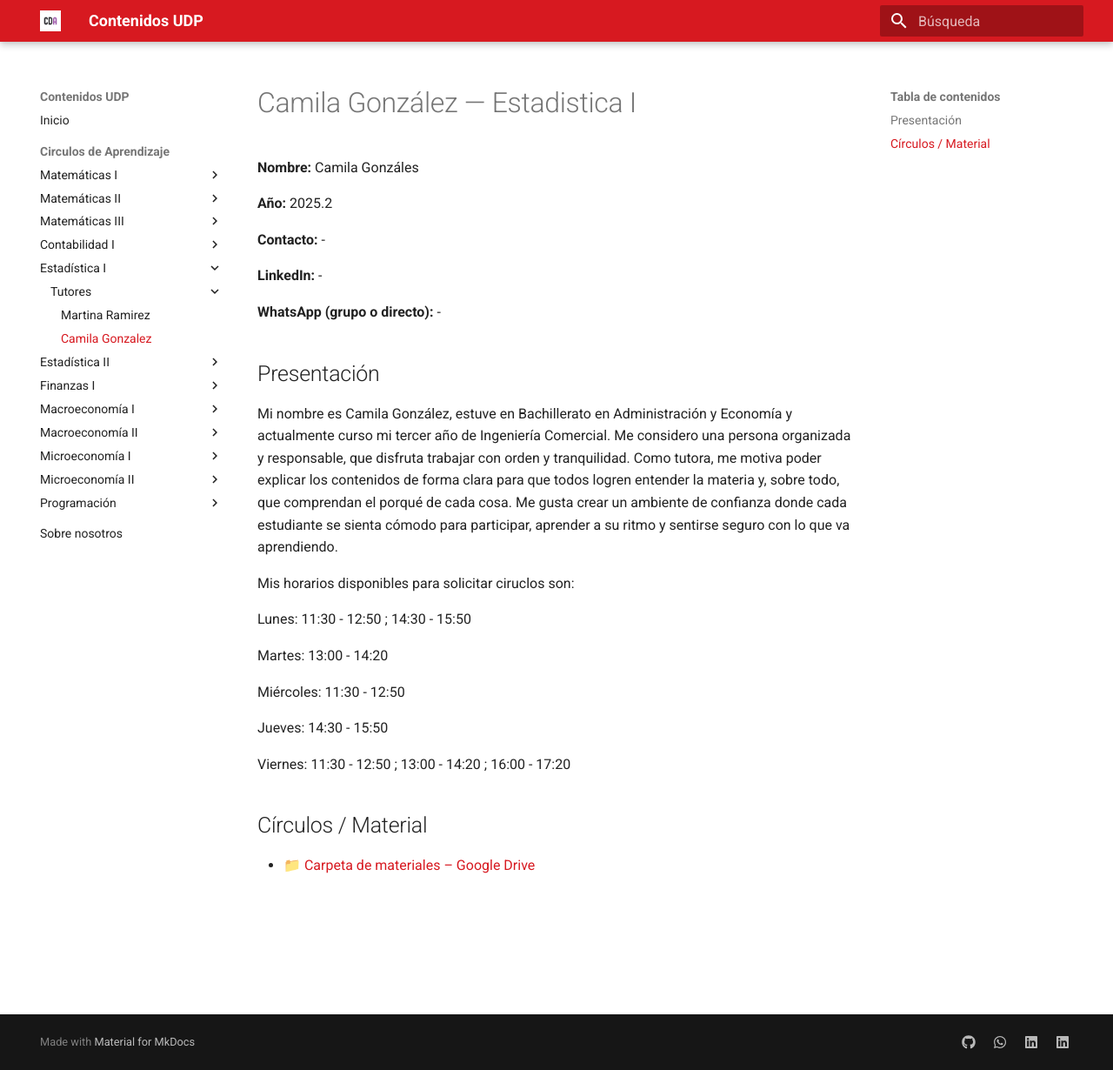
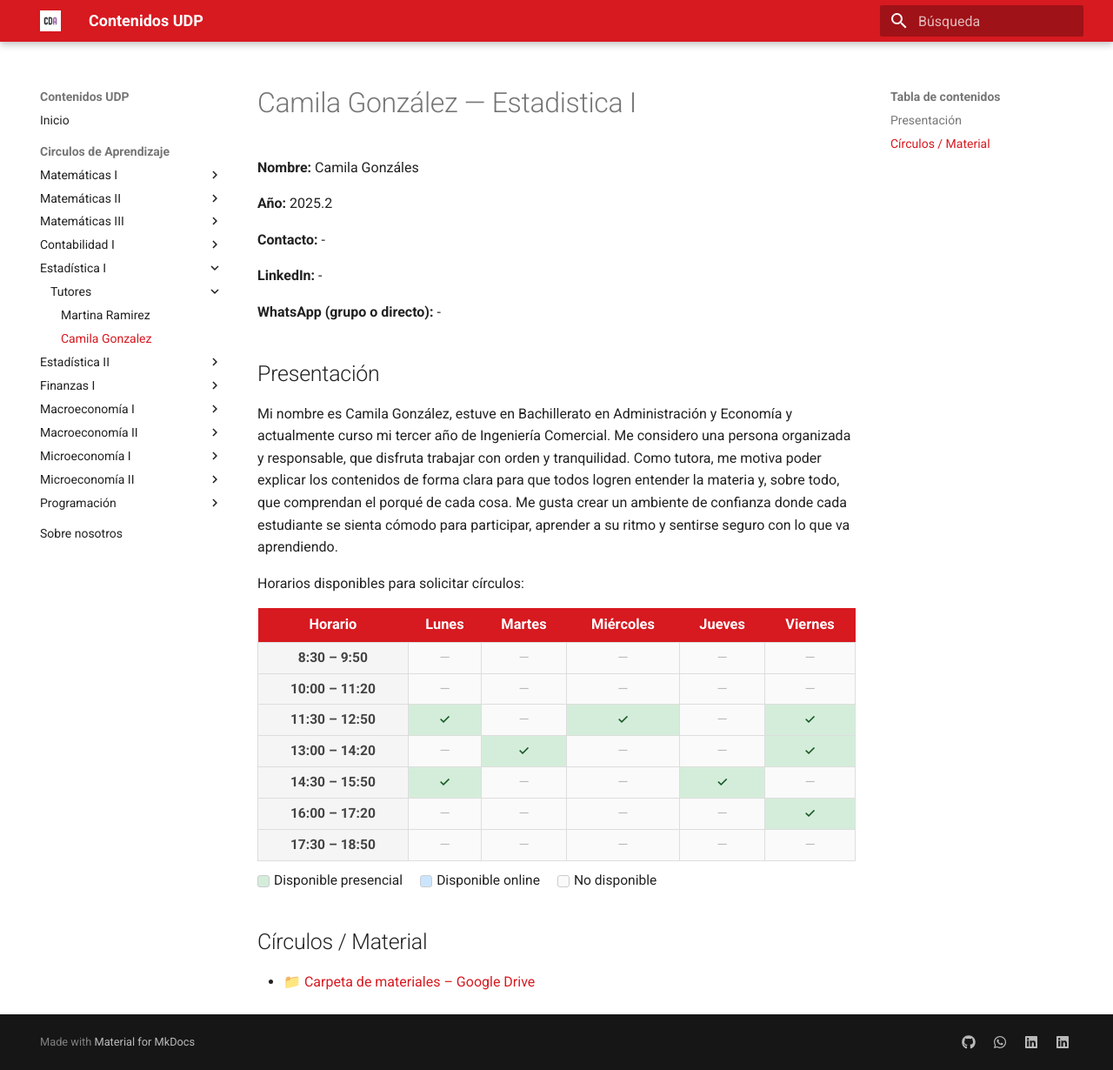
Before and after one commit to cda-fae/cda-fae, an MkDocs documentation site: the page built from docs/tutorias/estadistica-1/tutores/tutor3.md, in a window 1280 px wide and 1230 px high. Shown: the whole window at 87% size. Built offline with MkDocs 1.6.1 and Material for MkDocs 9.7.7, drawn with Linux system fonts in a browser that asks for light colours.

Commit message:
feat(horarios): agregar tabla visual de disponibilidad por bloques
Se agrega CSS para tabla de horarios tipo grilla universitaria con:
- 7 bloques de 1h20 (8:30 a 18:50) en filas
- 5 días de la semana en columnas
- Colores: verde (disponible presencial), azul (online), gris (libre)
- Leyenda visual bajo la tabla

Prototipo aplicado en: estadistica-1/tutores/tutor3.md (Camila González)
Pendiente: aplicar al resto de tutores una vez aprobado el diseño.

Co-Authored-By: Claude Sonnet 4.6 <noreply@anthropic.com>

```diff
--- a/docs/styles/udp_red.css
+++ b/docs/styles/udp_red.css
@@ -20,3 +20,77 @@
   --md-primary-fg-color--dark: var(--udp-red-dark);
   --md-accent-fg-color: var(--udp-red);
 }
+
+/* ----- Tabla de horarios ----- */
+.schedule-table {
+  width: 100%;
+  border-collapse: collapse;
+  font-size: 0.82rem;
+  margin-top: 0.5rem;
+}
+
+.schedule-table th {
+  background-color: var(--udp-red);
+  color: #fff;
+  text-align: center;
+  padding: 6px 4px;
+  font-weight: 600;
+}
+
+.schedule-table td {
+  text-align: center;
+  padding: 5px 4px;
+  border: 1px solid #ddd;
+  font-size: 0.78rem;
+}
+
+.schedule-table .horario-label {
+  background-color: #f5f5f5;
+  font-weight: 600;
+  color: #444;
+  white-space: nowrap;
+}
+
+.schedule-table .disponible {
+  background-color: #d4edda;
+  color: #155724;
+  font-weight: 500;
+}
+
+.schedule-table .online {
+  background-color: #cce5ff;
+  color: #004085;
+  font-weight: 500;
+}
+
+.schedule-table .libre {
+  background-color: #fafafa;
+  color: #bbb;
+}
+
+/* Leyenda */
+.schedule-legend {
+  display: flex;
+  gap: 1rem;
+  margin-top: 0.5rem;
+  font-size: 0.78rem;
+  flex-wrap: wrap;
+}
+
+.schedule-legend span {
+  display: inline-flex;
+  align-items: center;
+  gap: 5px;
+}
+
+.legend-box {
+  display: inline-block;
+  width: 14px;
+  height: 14px;
+  border-radius: 3px;
+  border: 1px solid #ccc;
+}
+
+.legend-disponible { background-color: #d4edda; }
+.legend-online     { background-color: #cce5ff; }
+.legend-libre      { background-color: #fafafa; }
--- a/docs/tutorias/estadistica-1/tutores/tutor3.md
+++ b/docs/tutorias/estadistica-1/tutores/tutor3.md
@@ -15,17 +15,84 @@
 Mi nombre es Camila González, estuve en Bachillerato en Administración y Economía y actualmente curso mi tercer año de Ingeniería Comercial. Me considero una persona organizada y responsable, que disfruta trabajar con orden y tranquilidad. Como tutora, me motiva poder explicar los contenidos de forma clara para que todos logren entender la materia y, sobre todo, que comprendan el porqué de cada cosa. Me gusta crear un ambiente de confianza donde cada estudiante se sienta cómodo para participar, aprender a su ritmo y sentirse seguro con lo que va aprendiendo.
 
 
-Mis horarios disponibles para solicitar ciruclos son:
+Horarios disponibles para solicitar círculos:
 
-Lunes: 11:30 - 12:50 ; 14:30 - 15:50
+<table class="schedule-table">
+  <thead>
+    <tr>
+      <th>Horario</th>
+      <th>Lunes</th>
+      <th>Martes</th>
+      <th>Miércoles</th>
+      <th>Jueves</th>
+      <th>Viernes</th>
+    </tr>
+  </thead>
+  <tbody>
+    <tr>
+      <td class="horario-label">8:30 – 9:50</td>
+      <td class="libre">—</td>
+      <td class="libre">—</td>
+      <td class="libre">—</td>
+      <td class="libre">—</td>
+      <td class="libre">—</td>
+    </tr>
+    <tr>
+      <td class="horario-label">10:00 – 11:20</td>
+      <td class="libre">—</td>
+      <td class="libre">—</td>
+      <td class="libre">—</td>
+      <td class="libre">—</td>
+      <td class="libre">—</td>
+    </tr>
+    <tr>
+      <td class="horario-label">11:30 – 12:50</td>
+      <td class="disponible">✓</td>
+      <td class="libre">—</td>
+      <td class="disponible">✓</td>
+      <td class="libre">—</td>
+      <td class="disponible">✓</td>
+    </tr>
+    <tr>
+      <td class="horario-label">13:00 – 14:20</td>
+      <td class="libre">—</td>
+      <td class="disponible">✓</td>
+      <td class="libre">—</td>
+      <td class="libre">—</td>
+      <td class="disponible">✓</td>
+    </tr>
+    <tr>
+      <td class="horario-label">14:30 – 15:50</td>
+      <td class="disponible">✓</td>
+      <td class="libre">—</td>
+      <td class="libre">—</td>
+      <td class="disponible">✓</td>
+      <td class="libre">—</td>
+    </tr>
+    <tr>
+      <td class="horario-label">16:00 – 17:20</td>
+      <td class="libre">—</td>
+      <td class="libre">—</td>
+      <td class="libre">—</td>
+      <td class="libre">—</td>
+      <td class="disponible">✓</td>
+    </tr>
+    <tr>
+      <td class="horario-label">17:30 – 18:50</td>
+      <td class="libre">—</td>
+      <td class="libre">—</td>
+      <td class="libre">—</td>
+      <td class="libre">—</td>
+      <td class="libre">—</td>
+    </tr>
+  </tbody>
+</table>
 
-Martes: 13:00 - 14:20
-
-Miércoles: 11:30 - 12:50
-
-Jueves: 14:30 - 15:50
-
-Viernes: 11:30 - 12:50 ; 13:00 - 14:20 ; 16:00 - 17:20
+<div class="schedule-legend">
+  <span><span class="legend-box legend-disponible"></span> Disponible presencial</span>
+  <span><span class="legend-box legend-online"></span> Disponible online</span>
+  <span><span class="legend-box legend-libre"></span> No disponible</span>
+</div>
 
 
 
```
